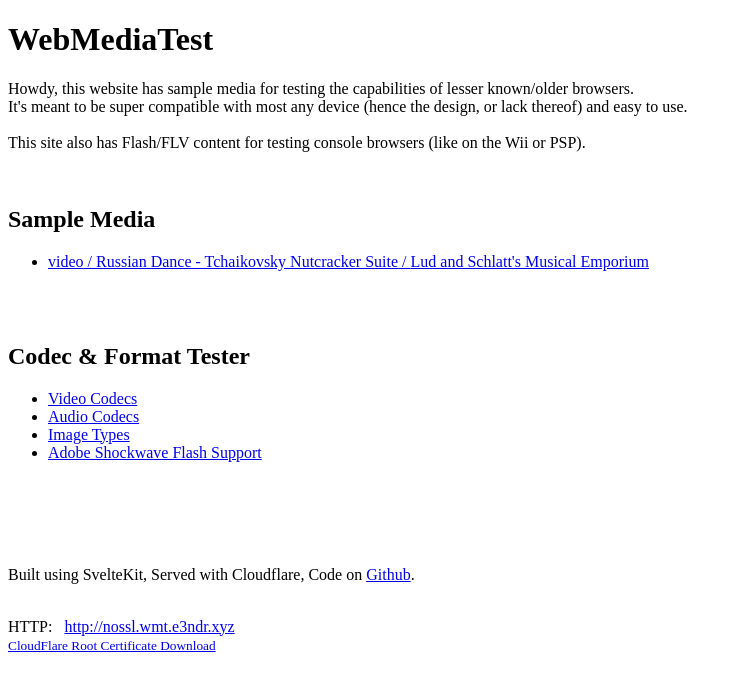
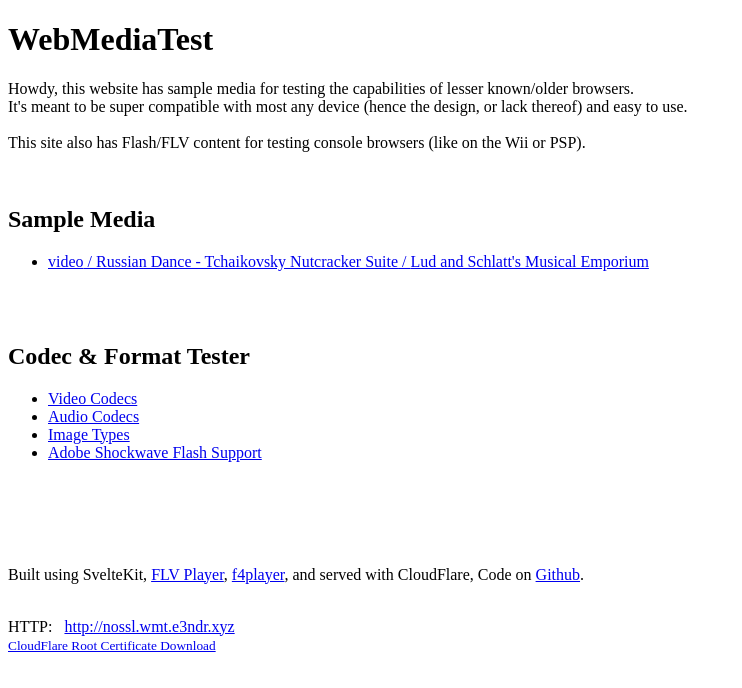
Before and after one commit to e3ndr/WebMediaTest, a SvelteKit app: page / in a window 1280 px wide. Shown: the top 688 px of the page, without its empty margins (0-742 px from the left). Built offline with nearby package versions, Linux system fonts and the light colour scheme.

Commit message:
Credit where credit is due!

```diff
--- a/src/routes/+page.svelte
+++ b/src/routes/+page.svelte
@@ -51,10 +51,11 @@
 <br />
 <br />
 <p>
-	Built using SvelteKit, Served with Cloudflare, Code on <a
-		href="https://github.com/e3ndr/WebMediaTest"
-		target="_blank">Github</a
-	>.
+	Built using SvelteKit, <a
+		href="https://web.archive.org/web/20190306095336/http://flv-player.net/players/maxi/documentation/"
+		>FLV Player</a
+	>, <a href="https://github.com/goker-dev/f4player/tree/master">f4player</a>, and served with
+	CloudFlare, Code on <a href="https://github.com/e3ndr/WebMediaTest" target="_blank">Github</a>.
 </p>
 <br />
 <div>
```
